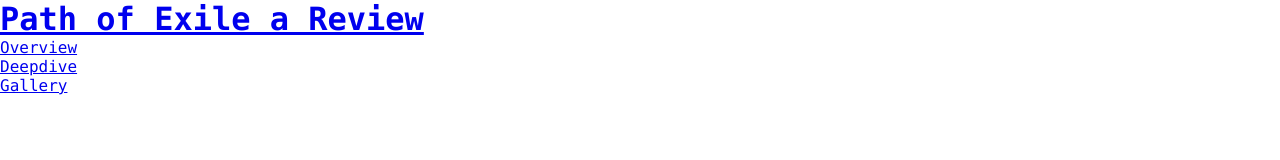
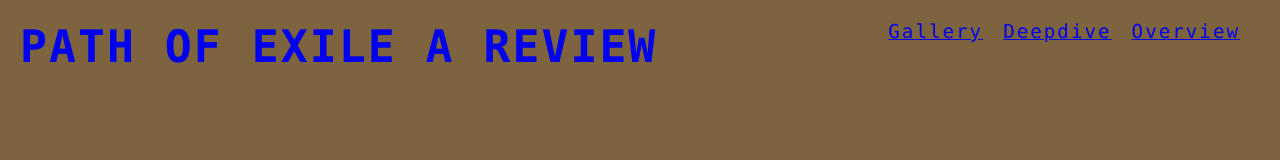
Before and after one commit to Cashy91/Path-of-Exile-a-review, a plain HTML site: page index.html in a window 1280 px wide. Drawn offline with Linux system fonts and the light colour scheme.

Commit message:
Add background color and Logo and list styling

```diff
--- a/assets/css/style.css
+++ b/assets/css/style.css
@@ -2,9 +2,39 @@
     margin: 0;
     padding: 0;
     border: none;
+    background-color: #7E643E;
 }
 
 body {
     font-family: Lucida console, sans-serif;
     font-weight: 300;
+    color: #12100E;
 }
+
+/* Header and first section rules*/
+
+h1 {
+    text-transform: uppercase;
+    letter-spacing: 2px;
+    font-size: 280%;
+    padding-left: 20px;
+    padding-top: 20px;
+}
+
+#logo {
+    float: left;
+}
+
+#menu {
+    font-size: 120%;
+    letter-spacing: 2px;
+    float: right;
+    padding-right: 20px;
+    padding-top: 20px;
+}
+
+#menu li {
+    float: right;
+    list-style-type: none;
+    margin-right : 20px;
+}
--- a/index.html
+++ b/index.html
@@ -13,10 +13,10 @@
     <header>
 
         <a href="index.html">
-    <h1>Path of Exile a Review </h1>
+    <h1 id="logo">Path of Exile a Review </h1>
         </a>
         <nav>
-            <ul>
+            <ul id="menu">
                 <li>
                     <a href="index.html">Overview</a>
                 </li>
@@ -28,9 +28,7 @@
                 </li>
             </ul>
         </nav>
-
-
-    </header>
+ </header>
     <section>
         <img src="">
     </section>
```
